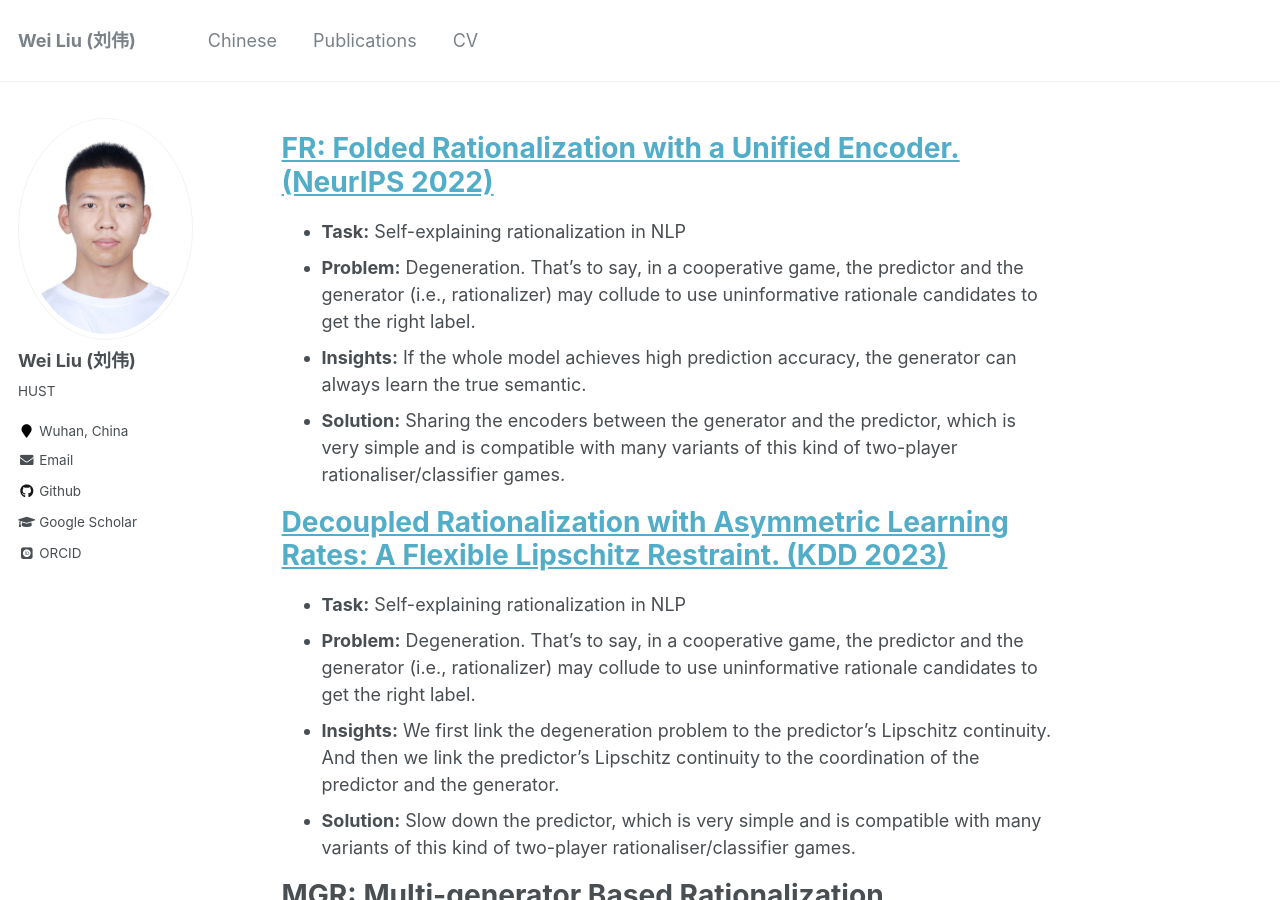
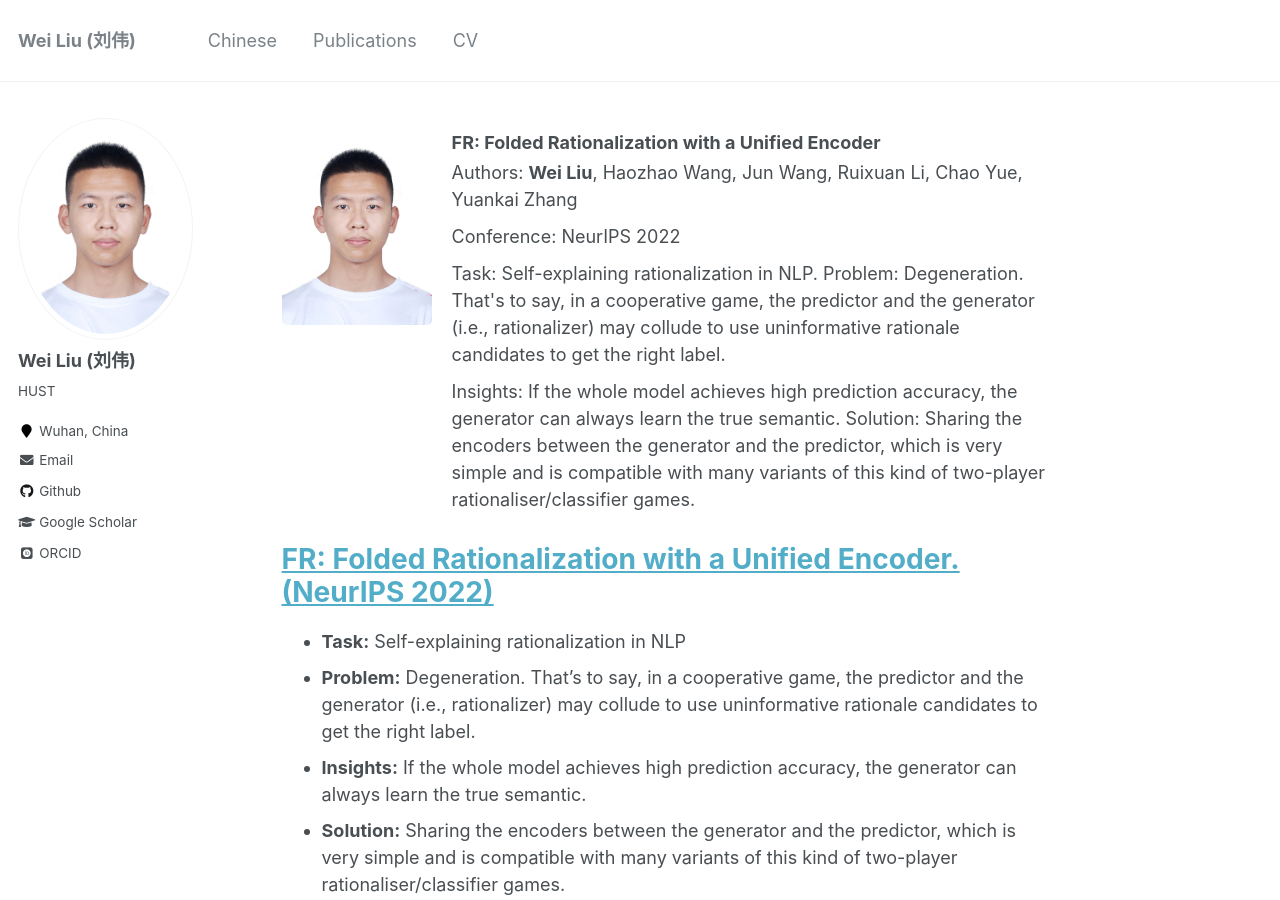
Before and after one commit to jugechengzi/WeiLiu.github.io, a Jekyll site: the page built from _pages/Publications.md, in a window 1280 px wide and 900 px high. Built offline with Jekyll 4.4.1, drawn with Linux system fonts in a browser that asks for light colours; some web fonts are replaced.

Commit message:
Update Publications.md

```diff
--- a/_pages/Publications.md
+++ b/_pages/Publications.md
@@ -4,6 +4,17 @@ permalink: /Publications/
 author_profile: true
 excerpt: ""
 ---
+
+<div style="display: flex; align-items: flex-start; margin-bottom: 20px;">
+  <img src="../images/dengjizhao.png" alt="test2" style="width: 150px; height: auto; margin-right: 20px; border-radius: 5px;">
+  <div>
+    <h3 style="margin: 0;">FR: Folded Rationalization with a Unified Encoder</h3>
+    <p style="margin: 5px 0 10px;">Authors: <b>Wei Liu</b>, Haozhao Wang, Jun Wang, Ruixuan Li, Chao Yue, Yuankai Zhang </p>
+    <p style="margin: 5px 0 10px;">Conference: NeurIPS 2022</p>
+    <p style="margin: 5px 0 10px;">Task: Self-explaining rationalization in NLP. Problem: Degeneration. That's to say, in a cooperative game, the predictor and the generator (i.e., rationalizer) may collude to use uninformative rationale candidates to get the right label.</p>
+    <p style="margin: 5px 0 10px;">Insights: If the whole model achieves high prediction accuracy, the generator can always learn the true semantic. Solution: Sharing the encoders between the generator and the predictor, which is very simple and is compatible with many variants of this kind of two-player rationaliser/classifier games. </p>
+  </div>
+</div>
 
 [FR: Folded Rationalization with a Unified Encoder. (NeurIPS 2022)](https://arxiv.org/pdf/2209.08285.pdf)
 ===
@@ -27,6 +38,8 @@ MGR: Multi-generator Based Rationalization
 - **Problem:** Previous causal discovery methods usually involve many assumptions for causal inference (e.g., the conditional independence assumed by a graphical model, and the ignorability of a SCM).
 - **Insights:** We provide some insights into how to select causal features from a purely probabilistic perspective, which doesn't involve the above assumptions.
 
+
+
 <div style="display: flex; align-items: flex-start; margin-bottom: 20px;">
   <img src="../images/dengjizhao.png" alt="test2" style="width: 150px; height: auto; margin-right: 20px; border-radius: 5px;">
   <div>
```
